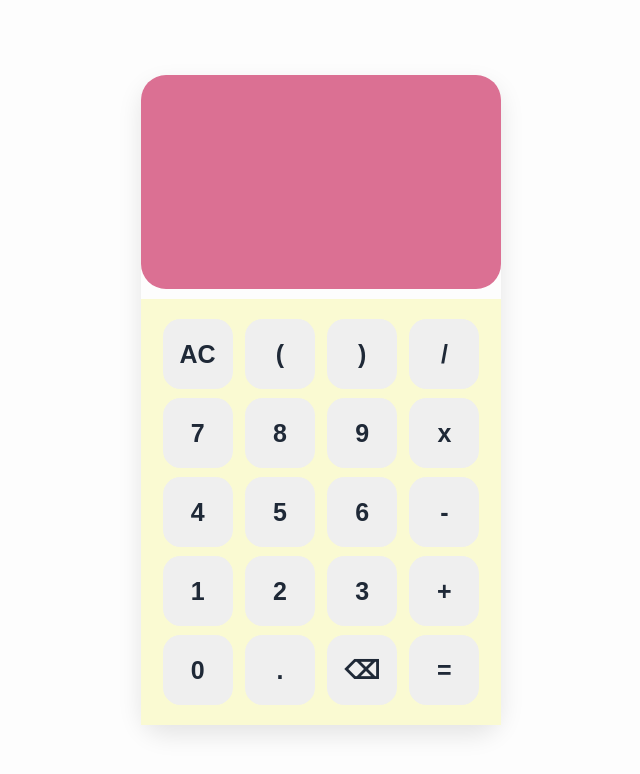
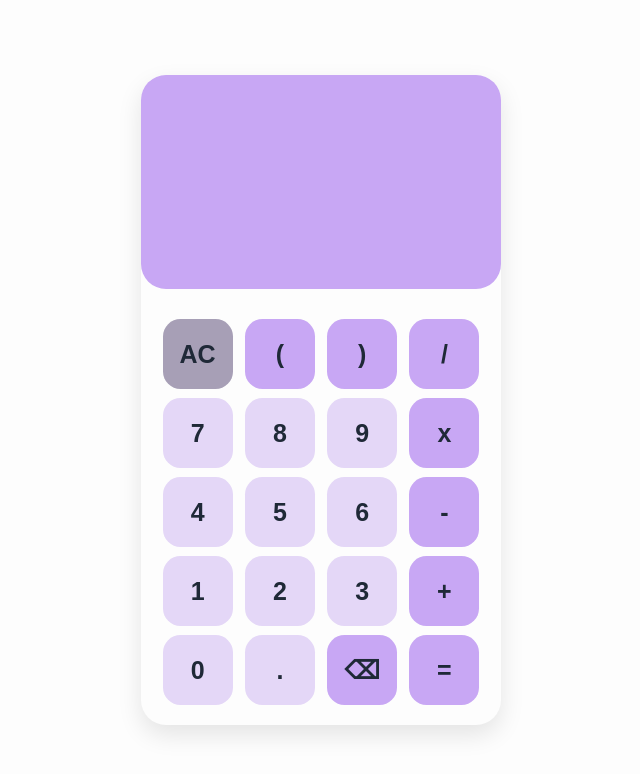
Before and after one commit to tejashree-choramale/calculator, a plain HTML site: page index.html in a window 1280 px wide. Shown: the whole page, without its empty margins (319-959 px from the left). Drawn offline with Linux system fonts and the light colour scheme.

Commit message:
Add theme color variables and style buttons with color shades

```diff
--- a/styles/calculator.css
+++ b/styles/calculator.css
@@ -1,6 +1,9 @@
 :root {
   --color-bg: #FDFDFD;
   --text-color : #1F2937;
+  --color-primary: #C8A7F4;      /* operators & display screen */
+  --color-secondary: #E4D7F7;    /* number buttons */
+  --color-accent: #A79FB6;       /* AC button */
 }
 
 body {
@@ -10,7 +13,7 @@ body {
   justify-content: center;
   align-items: center;
   background-color: var(--color-bg);
-  font-family: 'Manrope', Helvetica, sans-serif;
+  font-family: 'Manrope', monospace;
 }
 
 .calculator {
@@ -34,7 +37,8 @@ body {
   font-weight: bold;
   border-radius: 25px 25px 25px 25px;
   padding: 0 18px 15px 25px;
-  background-color: palevioletred;
+  background-color: var(--color-primary);
+  color: var(--text-color);
   box-sizing: border-box;
   word-break: break-word;
   overflow-wrap: break-word;
@@ -50,7 +54,6 @@ body {
   flex-grow: 1;
   align-items: center;
   justify-content: center;
-  background-color: lightgoldenrodyellow;
 }
 
 .button,
@@ -65,4 +68,23 @@ body {
   cursor: pointer;
   font-family: 'Manrope', sans-serif;
   color: var(--text-color);
+  transition: background-color 0.2s ease;
 }
+
+.button {
+  background-color: var(--color-secondary);
+}
+
+.button-operator {
+  background-color: var(--color-primary);
+}
+
+.button-clear {
+  background-color: var(--color-accent);
+}
+
+.button:active,
+.button-operator:active,
+.button-clear:active {
+  transform: scale(0.95);
+}
```
